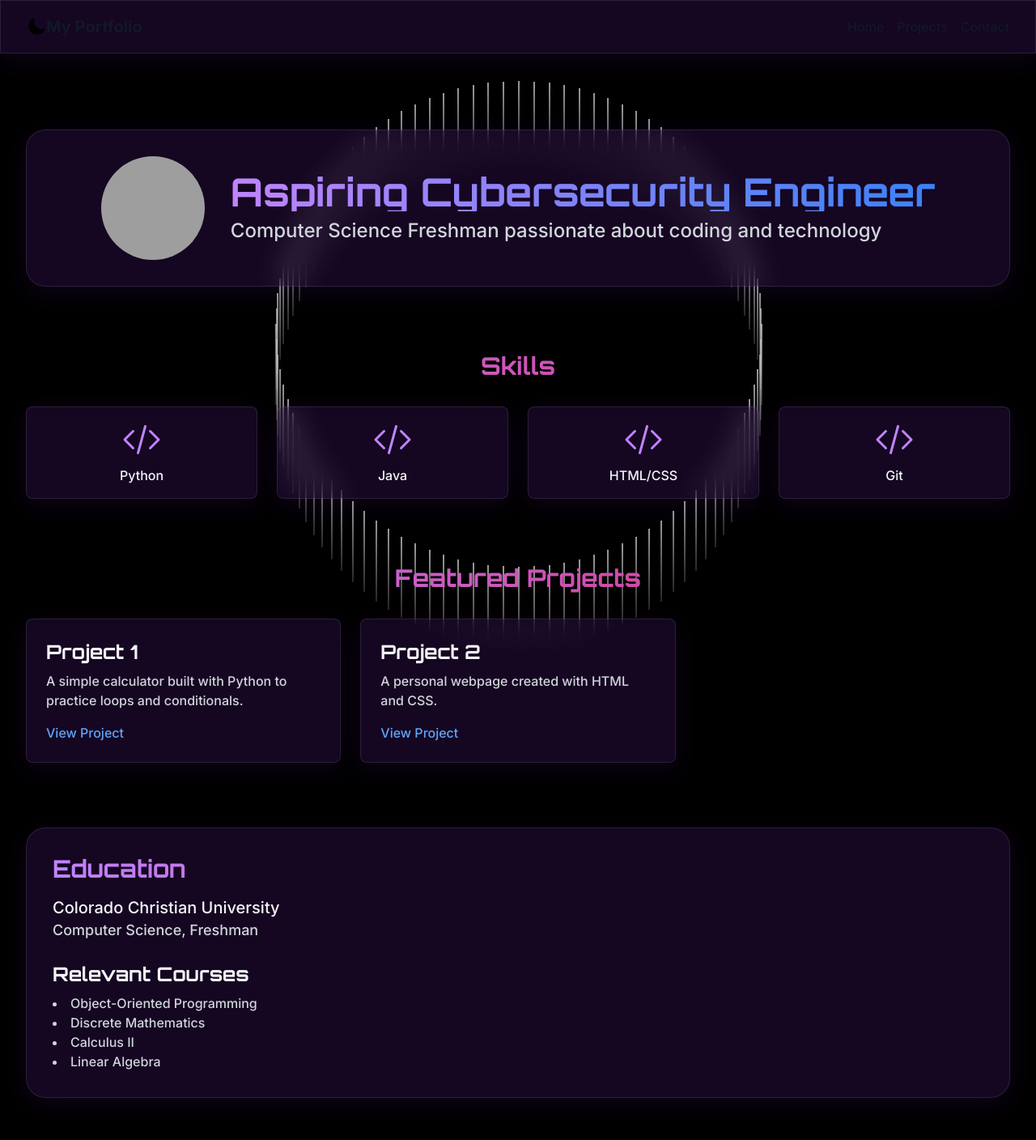
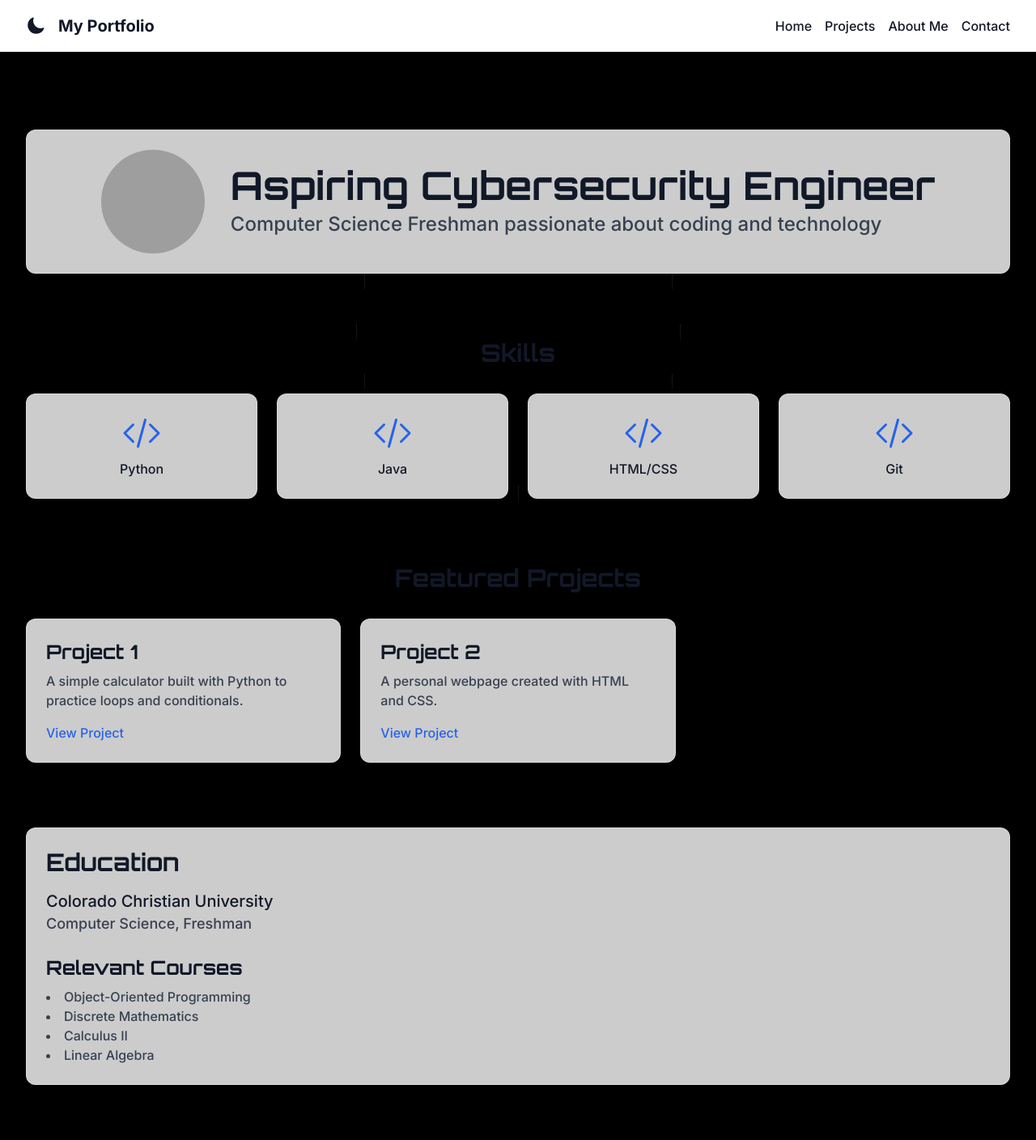
Before and after one commit to mautry1/portfolio, a React (Create React App) app in the folder portfolio-frontend/: page / in a window 1280 px wide. Shown: the top 1408 px of the page at 81% size. Built offline with nearby package versions, Linux system fonts and the light colour scheme; grey boxes are pictures that could not be loaded.

Commit message:
Styling adjustment for overall look

```diff
--- a/portfolio-frontend/src/App.tsx
+++ b/portfolio-frontend/src/App.tsx
@@ -2,6 +2,7 @@ import React from "react";
 import { BrowserRouter as Router, Routes, Route } from "react-router-dom";
 import Home from "./pages/Home";
 import Projects from "./pages/Projects";
+import AboutMe from './pages/AboutMe';
 import Contact from "./pages/Contact";
 import Navbar from "./components/Navbar";
 import Scene from "./components/Scene";
@@ -20,6 +21,7 @@ const App = () => {
             <Routes>
               <Route path="/" element={<Home />} />
               <Route path="/projects" element={<Projects />} />
+              <Route path="/about" element={<AboutMe />} />
               <Route path="/contact" element={<Contact />} />
             </Routes>
           </main>
--- a/portfolio-frontend/src/components/Navbar.tsx
+++ b/portfolio-frontend/src/components/Navbar.tsx
@@ -6,7 +6,7 @@ const Navbar = () => {
   const [isDark, setIsDark] = useState(false);
 
   return (
-    <nav className="bg-white dark:bg-gray-800 shadow-lg glass-effect fixed w-full top-0 z-50 backdrop-blur-xl border-b border-white/10">
+    <nav className="bg-white dark:bg-gray-800 shadow-lg fixed w-full top-0 z-50">
       <div className="max-w-7xl mx-auto px-4 sm:px-6 lg:px-8">
         <div className="flex justify-between h-16">
           <div className="flex items-center">
@@ -15,12 +15,13 @@ const Navbar = () => {
                 setIsDark(!isDark);
                 document.documentElement.classList.toggle("dark");
               }}
+              className="text-gray-900 dark:text-white"
             >
               {isDark ? <SunIcon className="h-6 w-6" /> : <MoonIcon className="h-6 w-6" />}
             </button>
             <Link
               to="/"
-              className="text-xl font-bold text-gray-900 dark:text-white"
+              className="ml-4 text-xl font-bold text-gray-900 dark:text-white"
             >
               My Portfolio
             </Link>
@@ -39,6 +40,12 @@ const Navbar = () => {
               Projects
             </Link>
             <Link
+              to="/about"
+              className="text-gray-900 dark:text-white hover:text-gray-700 dark:hover:text-gray-300"
+            >
+              About Me
+            </Link>
+            <Link
               to="/contact"
               className="text-gray-900 dark:text-white hover:text-gray-700 dark:hover:text-gray-300"
             >
--- a/portfolio-frontend/src/components/ProjectCard.tsx
+++ b/portfolio-frontend/src/components/ProjectCard.tsx
@@ -17,23 +17,25 @@ interface ProjectProps {
 const ProjectCard: React.FC<ProjectProps> = ({ project }) => {
   return (
     <motion.div
-      className="glass-effect hover-shine rounded-xl p-6 relative overflow-hidden transform transition-all duration-300 hover:scale-[1.02]"
+      className="glass-effect rounded-xl p-6 relative overflow-hidden transform transition-all duration-300 hover:scale-[1.02]"
       initial={{ opacity: 0, y: 20 }}
       animate={{ opacity: 1, y: 0 }}
       whileHover={{ zIndex: 1 }}
     >
-      <h3 className="text-2xl font-bold mb-4 bg-gradient-to-r from-purple-400 to-pink-600 bg-clip-text text-transparent">
+      <h3 className="text-2xl font-bold mb-4 text-gray-900 dark:text-white">
         {project.name}
       </h3>
 
-      <p className="text-gray-300 mb-4 min-h-[80px]">{project.description || 'No description available'}</p>
+      <p className="text-gray-700 dark:text-gray-300 mb-4 min-h-[80px]">
+        {project.description || 'No description available'}
+      </p>
 
       {project.techStack && (
         <div className="flex flex-wrap gap-2 mb-4">
           {project.techStack.map((tech, index) => (
             <span
               key={index}
-              className="px-3 py-1 text-sm rounded-full bg-white/10 backdrop-blur-sm text-purple-300"
+              className="px-3 py-1 text-sm rounded-full bg-gray-200 dark:bg-gray-700 text-gray-900 dark:text-gray-100"
             >
               {tech}
             </span>
@@ -46,7 +48,7 @@ const ProjectCard: React.FC<ProjectProps> = ({ project }) => {
           href={project.html_url}
           target="_blank"
           rel="noopener noreferrer"
-          className="flex-1 text-center py-2 px-4 rounded-lg bg-purple-600/30 hover:bg-purple-600/50 transition-colors border border-purple-400/30 hover:border-purple-400/50"
+          className="flex-1 text-center py-2 px-4 rounded-lg bg-blue-600 text-white hover:bg-blue-700 transition-colors"
         >
           View Code
         </a>
@@ -55,7 +57,7 @@ const ProjectCard: React.FC<ProjectProps> = ({ project }) => {
             href={project.liveDemoLink}
             target="_blank"
             rel="noopener noreferrer"
-            className="flex-1 text-center py-2 px-4 rounded-lg bg-pink-600/30 hover:bg-pink-600/50 transition-colors border border-pink-400/30 hover:border-pink-400/50"
+            className="flex-1 text-center py-2 px-4 rounded-lg bg-blue-600 text-white hover:bg-blue-700 transition-colors"
           >
             Live Demo
           </a>
--- a/portfolio-frontend/src/components/Scene.tsx
+++ b/portfolio-frontend/src/components/Scene.tsx
@@ -1,6 +1,5 @@
 import { useEffect, useRef } from 'react';
 
-// Define the structure of each needle object
 interface Needle {
   element: HTMLDivElement;
   baseX: number;
@@ -8,19 +7,17 @@ interface Needle {
 }
 
 const Scene = () => {
-  // Type the ref for the container div
   const needleContainerRef = useRef<HTMLDivElement>(null);
-  // Type the ref for the array of needles
   const needlesRef = useRef<Needle[]>([]);
 
   useEffect(() => {
-    const numNeedles = 100;
+    const numNeedles = 20; // Reduced from 100
     const angleIncrement = (2 * Math.PI) / numNeedles;
-    const radius = 300;
+    const radius = 200; // Slightly reduced for balance
     const centerX = window.innerWidth / 2;
     const centerY = window.innerHeight / 2;
+    const needleHeight = 20; // Shorter needles
 
-    // Create and position needles
     for (let i = 0; i < numNeedles; i++) {
       const angle = i * angleIncrement;
       const baseX = centerX + radius * Math.cos(angle);
@@ -29,14 +26,13 @@ const Scene = () => {
       needle.className = 'needle';
       needle.style.left = `${baseX}px`;
       needle.style.top = `${baseY}px`;
-      // Null check before appending
+      needle.style.height = `${needleHeight}px`; // Apply shorter height
       if (needleContainerRef.current) {
         needleContainerRef.current.appendChild(needle);
       }
       needlesRef.current.push({ element: needle, baseX, baseY });
     }
 
-    // Handle mouse movement with typed event
     const handleMouseMove = (e: MouseEvent) => {
       const cursorX = e.clientX;
       const cursorY = e.clientY;
@@ -48,16 +44,14 @@ const Scene = () => {
       });
     };
 
-    // Add event listener
     window.addEventListener('mousemove', handleMouseMove);
 
-    // Cleanup function
     return () => {
       window.removeEventListener('mousemove', handleMouseMove);
       needlesRef.current.forEach(({ element }) => element.remove());
-      needlesRef.current = []; // Reset the array
+      needlesRef.current = [];
     };
-  }, []); // Empty dependency array since this runs once on mount
+  }, []);
 
   return <div ref={needleContainerRef} className="needle-background"></div>;
 };
--- a/portfolio-frontend/src/index.css
+++ b/portfolio-frontend/src/index.css
@@ -9,36 +9,22 @@
 }
 
 body {
-  @apply bg-black min-h-screen; /* Updated to solid black */
+  @apply bg-black min-h-screen;
   font-family: 'Inter', sans-serif;
   overflow-x: hidden;
   position: relative;
 }
 
 h1, h2, h3 {
-  font-family: 'Orbitron', sans-serif;
+  font-family: 'Orbitron', sans-serif; /* Optional: change to 'Inter' for full minimalism */
 }
 
 .glass-effect {
-  @apply backdrop-blur-lg bg-holographic border border-white/10;
-  box-shadow: 0 8px 32px rgba(138,43,226,0.1);
+  @apply backdrop-blur-sm bg-white/80 dark:bg-gray-900/80 border border-gray-200/50 dark:border-gray-700/50 rounded-xl p-6;
 }
 
-.hover-shine {
-  position: relative;
-  overflow: hidden;
-}
-
-.hover-shine::after {
-  content: '';
-  @apply absolute inset-0 bg-gradient-to-r from-transparent via-white/30 to-transparent;
-  transform: translateX(-100%);
-  transition: transform 0.6s ease;
-}
-
-.hover-shine:hover::after {
-  transform: translateX(100%);
-}
+/* Remove hover-shine or adjust if you want a subtler version */
+/* .hover-shine { ... } can be removed or commented out */
 
 /* Needle Background Styles */
 .needle-background {
@@ -49,13 +35,12 @@ h1, h2, h3 {
   height: 100vh;
   background: black;
   z-index: -1;
-  pointer-events: none; /* Allows clicks to pass through */
+  pointer-events: none;
 }
 
 .needle {
   position: absolute;
-  width: 2px;
-  height: 100px;
-  background: linear-gradient(to top, rgba(192, 192, 192, 0.2), rgba(192, 192, 192, 0.8));
+  width: 1px;
+  background: linear-gradient(to top, rgba(255,255,255,0.05), rgba(255,255,255,0.1));
   transform-origin: bottom center;
 }
--- /dev/null
+++ b/portfolio-frontend/src/pages/AboutMe.tsx
@@ -0,0 +1,31 @@
+import { motion } from 'framer-motion';
+import Scene from '../components/Scene';
+
+const AboutMe = () => {
+  return (
+    <div className="relative min-h-screen flex items-center justify-center">
+      <Scene />
+      <motion.div
+        initial={{ opacity: 0, y: 20 }}
+        animate={{ opacity: 1, y: 0 }}
+        className="glass-effect p-8 rounded-3xl w-full max-w-3xl mx-4 text-gray-900 dark:text-gray-100"
+      >
+        <h1 className="text-4xl font-bold mb-6 text-gray-900 dark:text-white">About Me</h1>
+        <p className="mb-4">
+          Hi, I’m Micah Autry, a passionate biker and computer science student based in Draper, Utah. I’m currently pursuing a Bachelor of Computer Science at Colorado Christian University (expected graduation: December 2027) after graduating with a 4.0 GPA from Intermountain Christian School in 2024.
+        </p>
+        <p className="mb-4">
+          I love racing mountain bikes—whether it’s XC, Enduro, Gravel, or Road—and I’m deeply connected to the biking community. As a NICA MTB coach in 2024, I guided varsity and JVA riders, and I volunteer with Free Bikes For Kids to fix up bikes for kids in Salt Lake. Beyond biking, I enjoy snowboarding, soccer, cross-country running, and programming.
+        </p>
+        <p className="mb-4">
+          With a strong work ethic and skills in bike maintenance, electrical assembly (from my job at SANS), and organization, I value integrity, hard work, and having fun. I’m also active in my community—mowing lawns for Grace Community Bible Church, helping at the Rescue Mission, and leading worship.
+        </p>
+        <p>
+          Awards like National Honors Society and Utah Academic All State reflect my dedication, and I’m excited to keep growing, learning, and encouraging others along the way!
+        </p>
+      </motion.div>
+    </div>
+  );
+};
+
+export default AboutMe;
--- a/portfolio-frontend/src/pages/Home.tsx
+++ b/portfolio-frontend/src/pages/Home.tsx
@@ -1,23 +1,18 @@
-// src/pages/Home.tsx
 import { motion } from 'framer-motion';
-import Scene from '../components/Scene'; // Adjust path if Scene.tsx is elsewhere
-import { hero, skills, projects, education } from './data'; // Adjust path to match data.ts location
+import Scene from '../components/Scene';
+import { hero, skills, projects, education } from './data';
 
 const Home = () => {
   return (
     <div className="relative min-h-screen">
-      {/* Background component */}
       <Scene />
-
-      {/* Main content */}
       <div className="relative z-10 max-w-7xl mx-auto px-4 sm:px-6 lg:px-8 py-20 space-y-20">
-
         {/* Hero Section */}
         <motion.div
           initial={{ opacity: 0, y: 20 }}
           animate={{ opacity: 1, y: 0 }}
           transition={{ duration: 0.8 }}
-          className="glass-effect p-8 rounded-3xl backdrop-blur-xl"
+          className="glass-effect p-8 rounded-3xl"
         >
           <div className="flex flex-col items-center md:flex-row md:items-center md:justify-center">
             <img
@@ -26,10 +21,12 @@ const Home = () => {
               className="w-32 h-32 rounded-full mb-4 md:mb-0 md:mr-8 object-cover"
             />
             <div className="text-center md:text-left">
-              <h1 className="text-4xl md:text-5xl font-bold bg-gradient-to-r from-purple-400 to-blue-500 bg-clip-text text-transparent">
+              <h1 className="text-4xl md:text-5xl font-bold text-gray-900 dark:text-white">
                 {hero.headline}
               </h1>
-              <p className="text-xl md:text-2xl text-gray-300 mt-2">{hero.tagline}</p>
+              <p className="text-xl md:text-2xl text-gray-700 dark:text-gray-300 mt-2">
+                {hero.tagline}
+              </p>
             </div>
           </div>
         </motion.div>
@@ -41,7 +38,7 @@ const Home = () => {
           transition={{ delay: 0.2 }}
           className="space-y-8"
         >
-          <h2 className="text-3xl font-bold text-center bg-gradient-to-r from-purple-400 to-pink-600 bg-clip-text text-transparent">
+          <h2 className="text-3xl font-bold text-center text-gray-900 dark:text-white">
             Skills
           </h2>
           <div className="grid grid-cols-2 md:grid-cols-4 gap-6">
@@ -51,8 +48,8 @@ const Home = () => {
                 whileHover={{ scale: 1.05 }}
                 className="glass-effect p-4 rounded-lg text-center"
               >
-                <skill.icon className="h-12 w-12 mx-auto text-purple-400 mb-2" />
-                <p className="text-gray-100">{skill.name}</p>
+                <skill.icon className="h-12 w-12 mx-auto text-blue-600 dark:text-blue-400 mb-2" />
+                <p className="text-gray-900 dark:text-gray-100">{skill.name}</p>
               </motion.div>
             ))}
           </div>
@@ -65,7 +62,7 @@ const Home = () => {
           transition={{ delay: 0.4 }}
           className="space-y-8"
         >
-          <h2 className="text-3xl font-bold text-center bg-gradient-to-r from-purple-400 to-pink-600 bg-clip-text text-transparent">
+          <h2 className="text-3xl font-bold text-center text-gray-900 dark:text-white">
             Featured Projects
           </h2>
           <div className="grid grid-cols-1 md:grid-cols-2 lg:grid-cols-3 gap-6">
@@ -75,13 +72,15 @@ const Home = () => {
                 whileHover={{ scale: 1.02 }}
                 className="glass-effect p-6 rounded-lg"
               >
-                <h3 className="text-2xl font-bold mb-2 text-gray-100">{project.title}</h3>
-                <p className="text-gray-300 mb-4">{project.description}</p>
+                <h3 className="text-2xl font-bold mb-2 text-gray-900 dark:text-white">
+                  {project.title}
+                </h3>
+                <p className="text-gray-700 dark:text-gray-300 mb-4">{project.description}</p>
                 <a
                   href={project.link}
                   target="_blank"
                   rel="noopener noreferrer"
-                  className="text-blue-400 hover:underline"
+                  className="text-blue-600 dark:text-blue-400 hover:underline"
                 >
                   View Project
                 </a>
@@ -97,13 +96,15 @@ const Home = () => {
           transition={{ delay: 0.6 }}
           className="glass-effect p-8 rounded-3xl"
         >
-          <h2 className="text-3xl font-bold mb-4 bg-gradient-to-r from-purple-400 to-pink-600 bg-clip-text text-transparent">
+          <h2 className="text-3xl font-bold mb-4 text-gray-900 dark:text-white">
             Education
           </h2>
-          <p className="text-xl text-gray-100">{education.university}</p>
-          <p className="text-lg text-gray-300">{education.major}, {education.year}</p>
-          <h3 className="text-2xl font-semibold mt-6 mb-2 text-gray-100">Relevant Courses</h3>
-          <ul className="list-disc list-inside text-gray-300">
+          <p className="text-xl text-gray-900 dark:text-gray-100">{education.university}</p>
+          <p className="text-lg text-gray-700 dark:text-gray-300">{education.major}, {education.year}</p>
+          <h3 className="text-2xl font-semibold mt-6 mb-2 text-gray-900 dark:text-white">
+            Relevant Courses
+          </h3>
+          <ul className="list-disc list-inside text-gray-700 dark:text-gray-300">
             {education.courses.map((course: string, index: number) => (
               <li key={index}>{course}</li>
             ))}
@@ -119,7 +120,7 @@ const Home = () => {
         >
           <a
             href="/contact"
-            className="bg-gradient-to-r from-purple-600 to-blue-600 text-white px-8 py-3 rounded-lg font-semibold hover:shadow-xl transition-all"
+            className="bg-blue-600 text-white px-8 py-3 rounded-lg font-semibold hover:bg-blue-700 transition-all"
           >
             Get in Touch
           </a>
--- a/portfolio-frontend/src/pages/Projects.tsx
+++ b/portfolio-frontend/src/pages/Projects.tsx
@@ -36,8 +36,8 @@ const Projects = () => {
     return (
       <div className="p-8 text-center space-y-4">
         <div className="animate-spin text-4xl">⏳</div>
-        <p className="text-lg">Loading projects...</p>
-        <p className="text-sm text-gray-500">
+        <p className="text-lg text-gray-900 dark:text-gray-100">Loading projects...</p>
+        <p className="text-sm text-gray-500 dark:text-gray-400">
           This might take up to 1 minute on first load (Render free tier)
         </p>
       </div>
@@ -50,7 +50,7 @@ const Projects = () => {
         <div className="text-red-500 mb-4 text-lg">⚠️ {error}</div>
         <button
           onClick={() => window.location.reload()}
-          className="bg-blue-500 text-white px-6 py-2 rounded-lg hover:bg-blue-600 transition-colors"
+          className="bg-blue-600 text-white px-6 py-2 rounded-lg hover:bg-blue-700 transition-colors"
         >
           Try Again
         </button>
@@ -59,14 +59,14 @@ const Projects = () => {
   }
 
   if (!projects.length) {
-    return <div className="p-8 text-center">No projects found.</div>;
+    return <div className="p-8 text-center text-gray-900 dark:text-gray-100">No projects found.</div>;
   }
 
   return (
     <div className="min-h-screen relative">
-      <Scene /> {/* Needle background */}
+      <Scene />
       <div className="relative max-w-7xl mx-auto px-4 py-20">
-        <h1 className="text-5xl font-bold text-center mb-20 bg-gradient-to-r from-purple-400 to-pink-600 bg-clip-text text-transparent">
+        <h1 className="text-5xl font-bold text-center mb-20 text-gray-900 dark:text-white">
           My Projects
         </h1>
         <div className="grid grid-cols-1 md:grid-cols-2 lg:grid-cols-3 gap-8">
```
Also changed, not shown: portfolio-frontend/src/pages/Contact.tsx (+11 -11 lines), 1 other file (tests, documents, lock files or other folders). Lines whose indentation alone changed are shown as unchanged.
